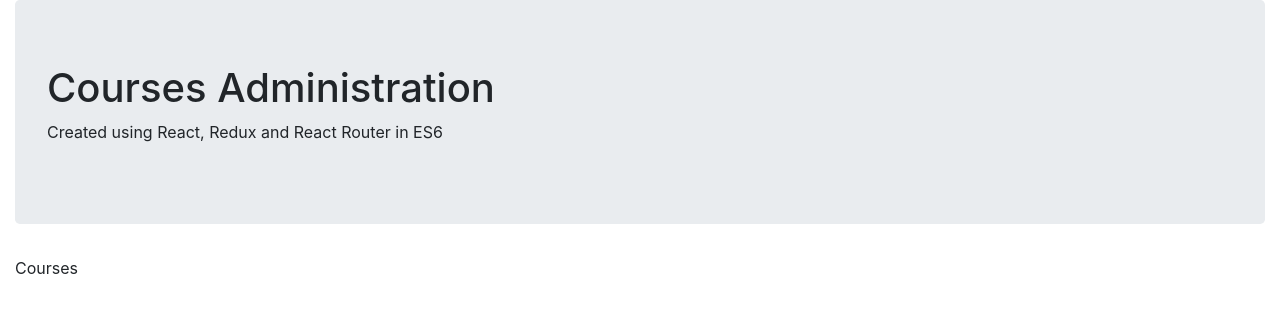
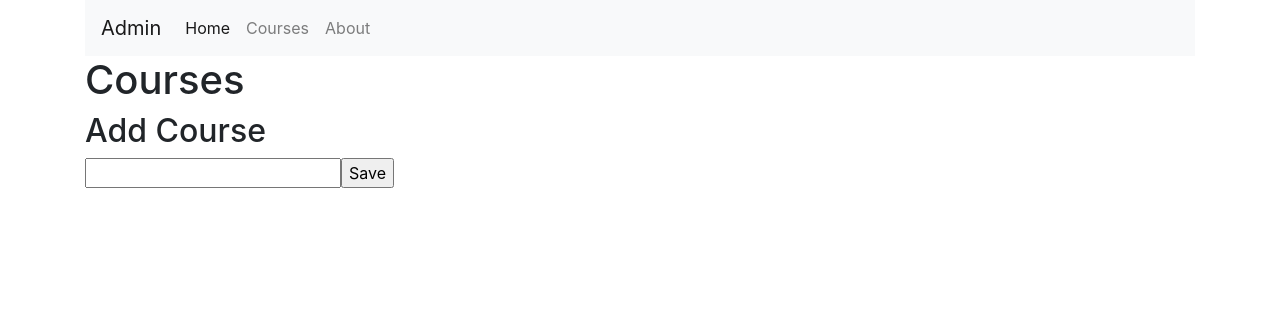
Before and after one commit to sathyalog/react-redux-es6, a React (Create React App) app: page /course in a window 1280 px wide. Shown: the top 312 px of the page. Built offline with nearby package versions, Linux system fonts and the light colour scheme.

Commit message:
added course page, routes configured with header navigation menu

```diff
--- a/src/App.js
+++ b/src/App.js
@@ -9,13 +9,7 @@ import '../node_modules/bootstrap/dist/css/bootstrap.min.css';
 class App extends Component {
   render() {
     return (
-          <div className="container-fluid">
-              <div className="jumbotron">
-                  <h1>Courses Administration</h1>
-                  <p>Created using React, Redux and React Router in ES6</p>
-              </div>
-              <Routes/>
-          </div>
+      <Routes />
     );
   }
 }
--- a/src/components/course/course.js
+++ b/src/components/course/course.js
@@ -1,9 +1,35 @@
-import React, {PropTypes, Component} from 'react';
+import React, { PropTypes, Component } from 'react';
 
 class Course extends Component {
-    render(){
-        return(
-            <div>Courses</div>
+    constructor(props, context) {
+        super(props, context)
+        this.state = {
+            course: { title: '' }
+        }
+        this.onTitleChange = this.onTitleChange.bind(this);
+        this.onSubmit = this.onSubmit.bind(this);
+    }
+
+    onTitleChange(event) {
+        const course = this.state.course;
+        course.title = event.target.value;
+        this.setState({ course: course })
+    }
+
+    onSubmit() {
+        alert(`Saving ${this.state.course.title}` );
+    }
+
+    render() {
+        return (
+            <div>
+                <h1>Courses</h1>
+                <h2>Add Course</h2>
+                <input type="text" onChange={this.onTitleChange}
+                    value={this.state.course.title} />
+                <input type="submit" value="Save"
+                    onClick={this.onSubmit} />
+            </div>
         )
     }
 }
--- a/src/components/home/home.js
+++ b/src/components/home/home.js
@@ -1,11 +1,17 @@
-import React,{Component} from 'react';
+import React, { Component } from 'react';
 
 
 class Home extends Component {
-    render(){
-        return(
+    render() {
+        return (
             <div>
-               This is home page
+                <div className="container-fluid">
+                    <div className="jumbotron">
+                        <h1>Courses Administration</h1>
+                        <p>Created using React, Redux and React Router in ES6</p>
+                    </div>
+                    This is home page
+               </div>
             </div>
         )
     }
--- a/src/components/routes.js
+++ b/src/components/routes.js
@@ -1,16 +1,39 @@
-import React, {Component} from 'react';
-import {BrowserRouter, Route, Switch} from 'react-router-dom';
+import React, { Component } from 'react';
+import { BrowserRouter, Route, Switch, NavLink } from 'react-router-dom';
 import About from './about/about';
 import Home from './home/home'
 import Course from './course/course';
-//import Header from './header';
 
-export default() => (
+export default () => (
     <BrowserRouter>
-        <Switch>
-            <Route path="/home" exact component={Home}/>
-            <Route path="/about" exact component={About}/>
-            <Route path="/course" exact component={Course}/>
+        <div className="container">
+            <nav className="navbar navbar-expand-lg navbar-light bg-light">
+                <a className="navbar-brand" href="#">Admin</a>
+                <button className="navbar-toggler" type="button" data-toggle="collapse" data-target="#navbarNav" aria-controls="navbarNav" aria-expanded="false" aria-label="Toggle navigation">
+                    <span className="navbar-toggler-icon"></span>
+                </button>
+                <div className="collapse navbar-collapse" id="navbarNav">
+                    <ul className="navbar-nav">
+                        <li className="nav-item active">
+                            <NavLink to="/" exact activeClassName="selected" className="nav-link" href="#">Home</NavLink>
+                        </li>
+                        <li className="nav-item">
+                            <NavLink to="/course" exact activeClassName="selected"className="nav-link" href="#">Courses</NavLink>
+                        </li>
+                        <li className="nav-item">
+                            <NavLink to="/about" exact activeClassName="selected" className="nav-link" href="#">About</NavLink>
+                        </li>
+
+                    </ul>
+                </div>
+            </nav>
+            <Switch>
+            <Route path="/" exact component={Home} />
+            <Route path="/home" exact component={Home} />
+            <Route path="/about" exact component={About} />
+            <Route path="/course" exact component={Course} />
         </Switch>
+        </div>
+
     </BrowserRouter>
 )
```
